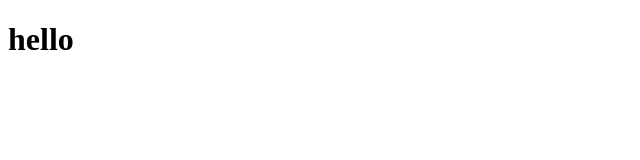
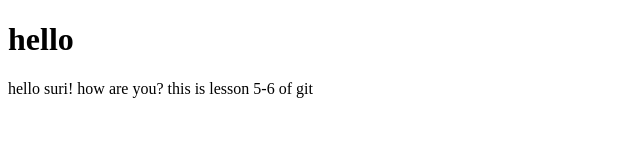
Before and after one commit to gold410/lesson6, a plain HTML site: page index.html in a window 1280 px wide. Shown: the whole page, without its empty margins (0-640 px from the left). Drawn offline with Linux system fonts and the light colour scheme.

Commit message:
second commit

```diff
--- a/index.html
+++ b/index.html
@@ -8,5 +8,12 @@
 </head>
 <body>
     <h1>hello</h1>
+    <div>
+        <p>
+            hello suri!
+            how are you?
+            this is lesson 5-6 of git
+        </p>
+    </div>
 </body>
 </html>
```
